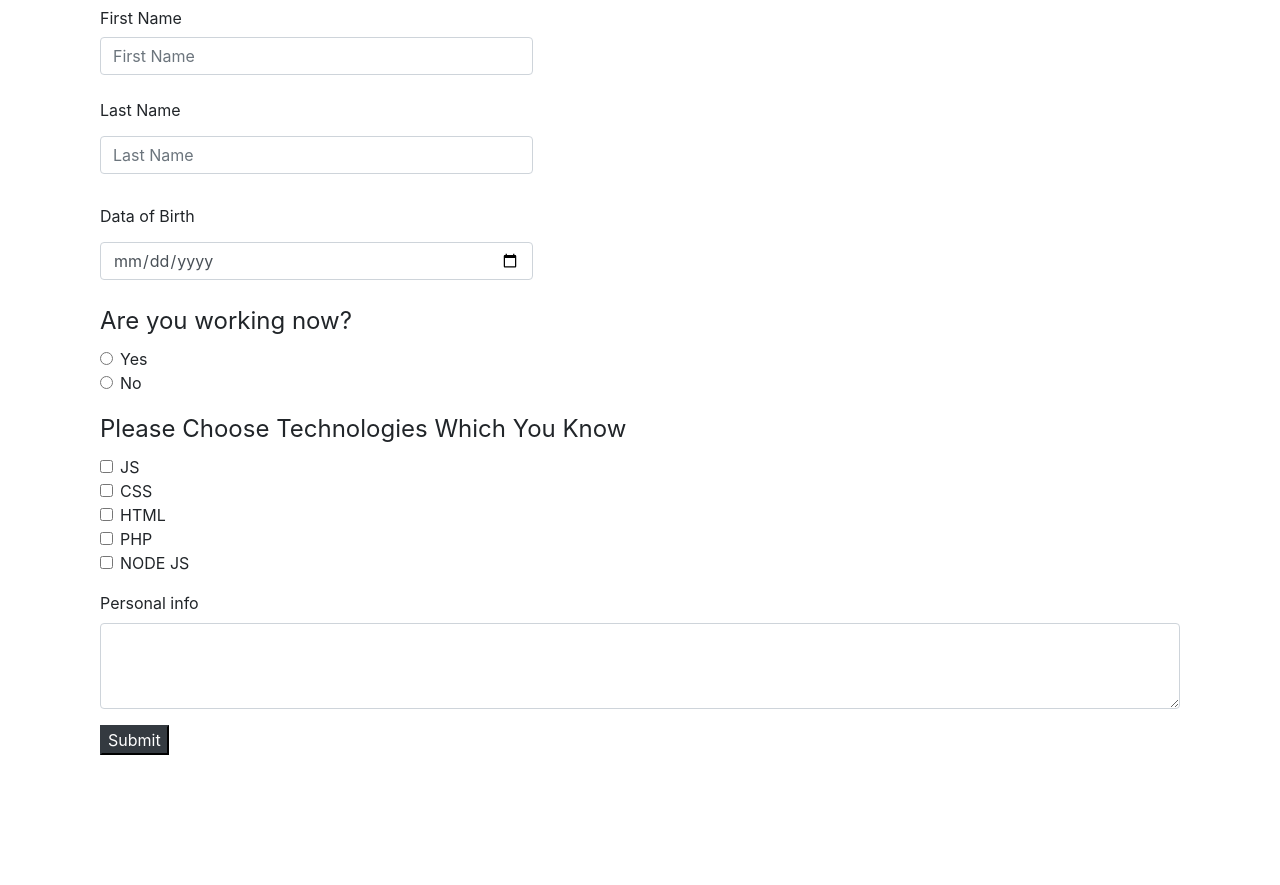
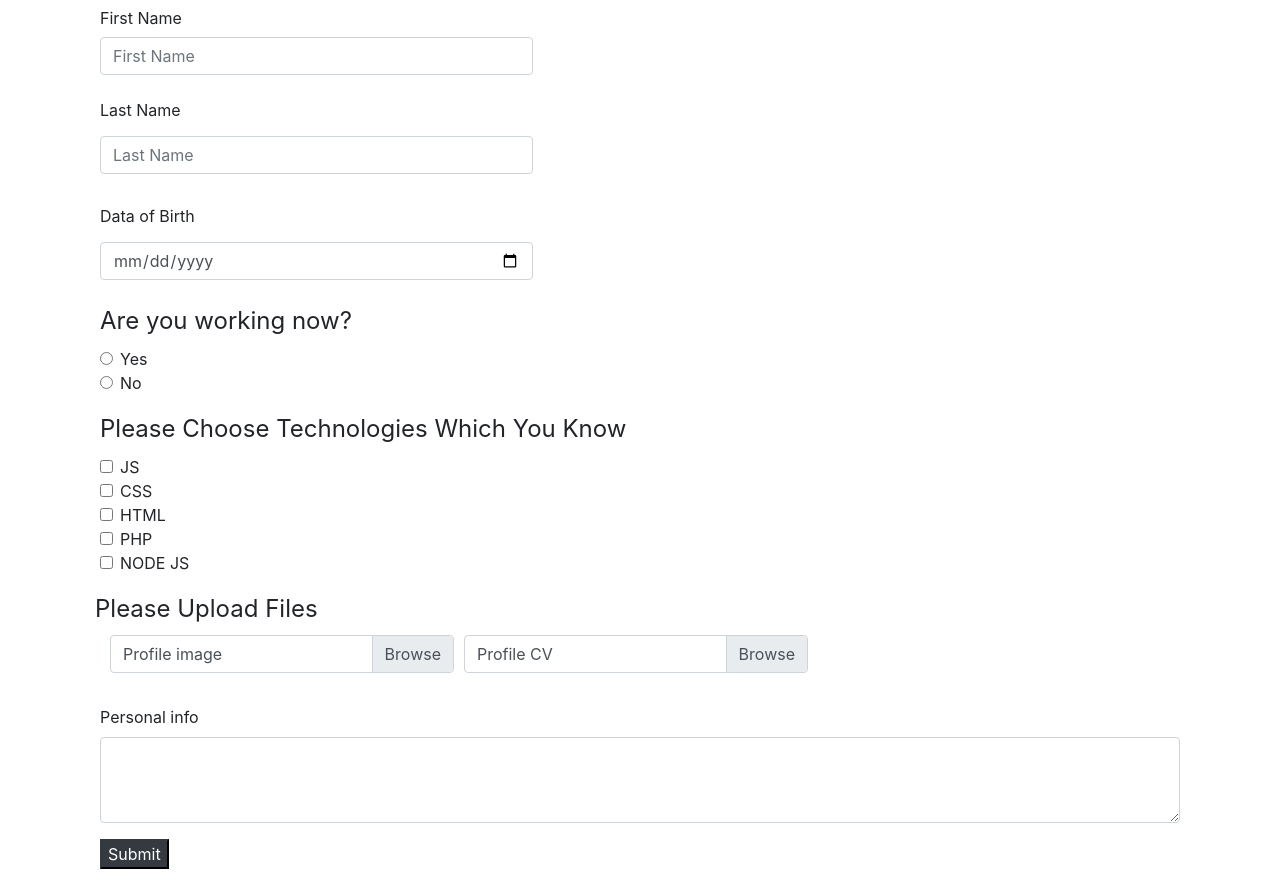
Before and after one commit to AgentPrus/user-profile-form, a PHP site: page / in a window 1280 px wide. Shown: the part 130-1015 px from the top of the page. Before the commit the page ends 885 px from the top, so only its background shows below. Run offline with PHP 8.4, Linux system fonts and the light colour scheme.

Commit message:
create upload files fields

```diff
--- a/index.php
+++ b/index.php
@@ -52,6 +52,10 @@ if (filter_has_var(INPUT_POST, 'submit')) {
         //validate user age
         $errors[] = validateDateOfBirth($_POST['dateOfBirth']);
     }
+
+    // Uploaded profile files
+    $profileImage = $_FILES['image'];
+    $profileCV = $_FILES['resume'];
 }
 ?>
 
@@ -77,7 +81,7 @@ if (filter_has_var(INPUT_POST, 'submit')) {
                 </button>
             </div>
         <?php endif; ?>
-        <form action="<?php htmlspecialchars($_SERVER['PHP_SELF']) ?>" method="post">
+        <form action="<?php htmlspecialchars($_SERVER['PHP_SELF']) ?>" method="post" enctype="multipart/form-data">
             <div class="form-group">
                 <label class="col-sm-2 col-form-label">First Name</label>
                 <div class="col-sm-5">
@@ -96,7 +100,7 @@ if (filter_has_var(INPUT_POST, 'submit')) {
                 <label class="col-sm-5 col-form-label">Data of Birth</label>
                 <div class="col-sm-5 col-form-label">
                     <input type="date" class="form-control" placeholder="Data of Birth" name="dateOfBirth"
-                           value="<?php if (isset($_POST['dateOfBirth']) && !empty($_POST['dateOfBirth'])) echo htmlspecialchars(date( $_POST['dateOfBirth'])); ?>">
+                           value="<?php if (isset($_POST['dateOfBirth']) && !empty($_POST['dateOfBirth'])) echo htmlspecialchars(date($_POST['dateOfBirth'])); ?>">
                 </div>
             </div>
 
@@ -134,7 +138,36 @@ if (filter_has_var(INPUT_POST, 'submit')) {
                     <label class="form-check-label">NODE JS</label>
                 </div>
             </fieldset>
-            <div class="form-group col">
+            <fieldset class="form-row col">
+                <legend>Please Upload Files</legend>
+                <div class="container-sm form-row">
+                    <div class="col-auto">
+                        <div class="custom-file">
+                            <input type="file" class="custom-file-input" name="image">
+                            <label class="custom-file-label">
+                                <?php if (isset($_FILES['image']) && !empty($_FILES['image'])) {
+                                    echo $_FILES['image']['name'];
+                                } else {
+                                    echo 'Profile image';
+                                } ?>
+                            </label>
+                        </div>
+                    </div>
+                    <div class="col-auto pb-3">
+                        <div class="custom-file">
+                            <input type="file" class="custom-file-input" name="resume">
+                            <label class="custom-file-label">
+                                <?php if (isset($_FILES['resume']) && !empty($_FILES['resume'])) {
+                                    echo $_FILES['resume']['name'];
+                                } else {
+                                    echo 'Profile CV';
+                                } ?>
+                            </label>
+                        </div>
+                    </div>
+                </div>
+            </fieldset>
+            <div class="form-group col pt-3">
                 <label>Personal info</label>
                 <textarea class="form-control" name="personalInfo"
                           rows="3"><?php if (isset($_POST['personalInfo']) && !empty($_POST['personalInfo'])) echo $_POST['personalInfo']; ?></textarea>
```
